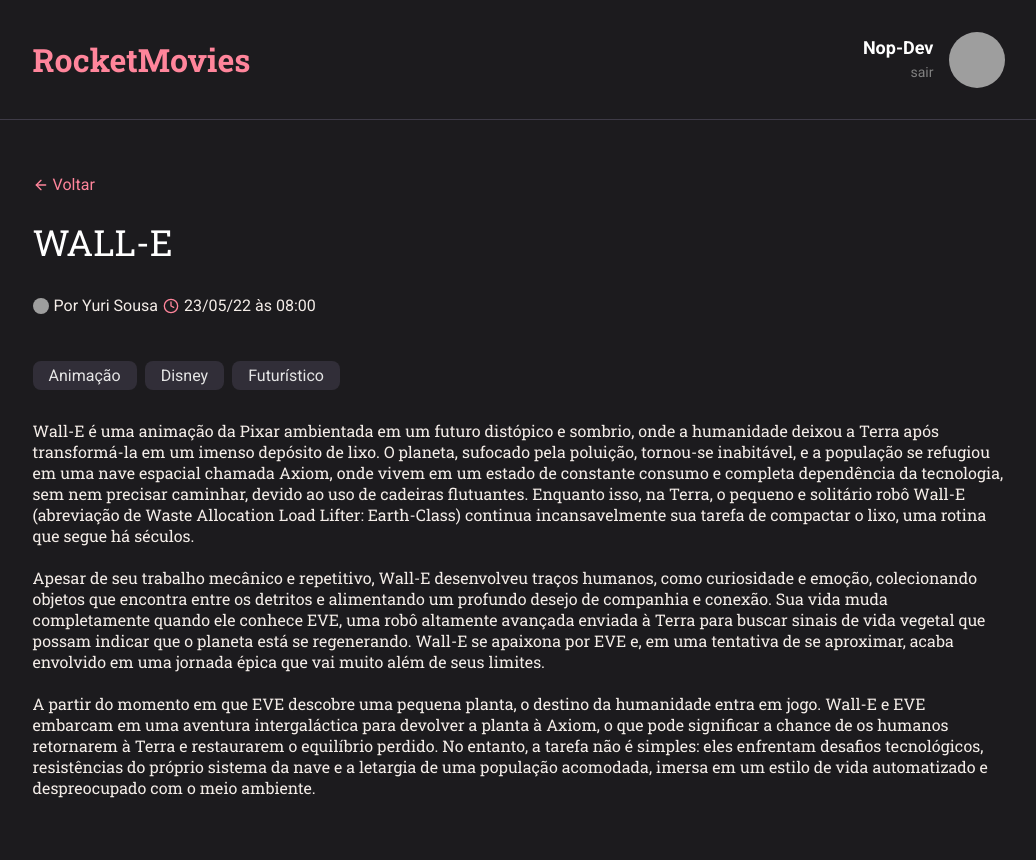
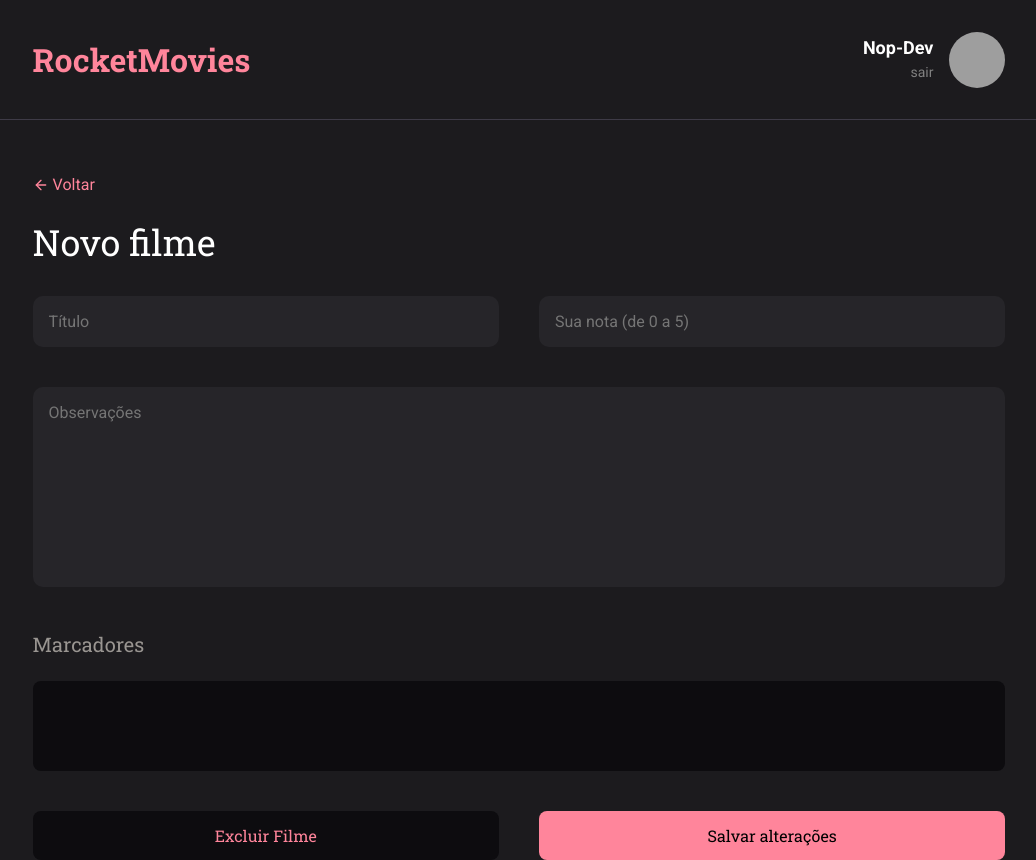
Before and after one commit to nop-dev/RocketMovies-React, a React (Vite) app: page / in a window 1280 px wide. Shown: the whole page, without its empty margins (121-1157 px from the left). Before the commit the page ends 800 px from the top, so only its background shows below. Built offline with nearby package versions, Linux system fonts and the light colour scheme; grey boxes are pictures that could not be loaded.

Commit message:
feat: :sparkles: adiciona página de criação de nota

```diff
--- a/src/components/Textarea/styles.js
+++ b/src/components/Textarea/styles.js
@@ -6,7 +6,7 @@ export const Container = styled.textarea`
     padding: 16px;
 
     width: 100%;
-    height: 250px;
+    height: 200px;
     resize: none;
 
     color: #F4EDE8;
--- a/src/main.jsx
+++ b/src/main.jsx
@@ -3,17 +3,18 @@ import ReactDOM from 'react-dom/client'
 
 import GlobalStyles from './styles/global'
 
-import { Home } from './pages/Home'
-import { Profile } from './pages/Profile'
-import { SignIn } from './pages/SignIn'
-import { SignUp } from './pages/SignUp'
-import { MoviePreview } from './pages/MoviePreview'
+// import { Home } from './pages/Home'
+// import { Profile } from './pages/Profile'
+// import { SignIn } from './pages/SignIn'
+// import { SignUp } from './pages/SignUp'
+// import { MoviePreview } from './pages/MoviePreview'
+import { CreateNote } from './pages/CreateNote'
 
 // import { Routes } from './routes'
 
 ReactDOM.createRoot(document.getElementById('app')).render(
     <React.StrictMode>
         <GlobalStyles />
-          <MoviePreview />
+          <CreateNote />
     </React.StrictMode>,
   )
--- /dev/null
+++ b/src/pages/CreateNote/index.jsx
@@ -0,0 +1,48 @@
+import React from 'react';
+import { FiArrowLeft } from 'react-icons/fi';
+
+import { Container, Content } from './styles.js';
+
+import { Header } from '../../components/Header';
+import { Section } from '../../components/Section'
+import { Input } from '../../components/Input';
+import { Textarea } from '../../components/Textarea';
+import { Button } from '../../components/Button';
+
+export function CreateNote() {
+    return(
+        <Container>
+            <div id='especific'>
+                <Header />
+            </div>
+
+            <Content>
+                <a href='#'><FiArrowLeft /> Voltar</a>
+
+                <Section title={"Novo filme"} />
+
+                <div className="input-wrapper">
+                    <Input placeholder="Título" type="text"/>
+                    <Input placeholder="Sua nota (de 0 a 5)" type="number"/>
+                </div>
+
+                <Textarea placeholder="Observações" />
+
+                <div id="tagger">
+                    <h3>Marcadores</h3>
+
+                    <div id="tagspace"></div>
+                </div>
+
+                <div className="button-wrapper">
+                    <Button title="Excluir Filme" />
+                    <Button title="Salvar alterações" />
+                </div>
+
+            </Content>
+        </Container>
+    )
+}
+
+// fazer o scroll de MoviePreview e CreateNote
+// resolver bug dos inputs com labels
--- /dev/null
+++ b/src/pages/CreateNote/styles.js
@@ -0,0 +1,74 @@
+import { styled } from 'styled-components'
+
+export const Container = styled.div`
+    height: 100vh;
+
+    > div#especific {
+        > header {
+            height: 120px;
+        }
+    }
+`
+
+export const Content = styled.div`
+    margin: 0 12%;
+
+    > a {
+        display: flex;
+        align-items: center;
+        gap: 4px;
+        margin-bottom: 24px;
+    }
+
+    > a, svg {
+        background: none;
+        color: #FF859B;
+        text-decoration: none;
+    }
+
+    > section header h1 {
+        font-size: 36px;
+    }
+
+    .input-wrapper {
+        width: 100%;
+        display: flex;
+        gap: 40px;
+
+        > div {
+            width: 100%;
+        }
+    }
+
+    > div#tagger {
+        > h3 {
+            font-family: "Roboto Slab", serif;
+            font-size: 20px;
+            color: #999591;
+            font-weight: 400;
+
+            margin-bottom: 24px;
+        }
+    }
+
+    > div #tagspace {
+        background-color: #0D0C0F;
+        border-radius: 8px;
+        height: 90px;
+        margin-bottom: 40px;
+
+        > h3 {
+            margin-bottom: 24px;
+        }
+    }
+
+    .button-wrapper {
+        display: flex;
+        gap: 40px;
+
+        > button:first-child {
+            background-color: #0D0C0F;
+            color: #FF859B;
+        }
+    }
+`
```
